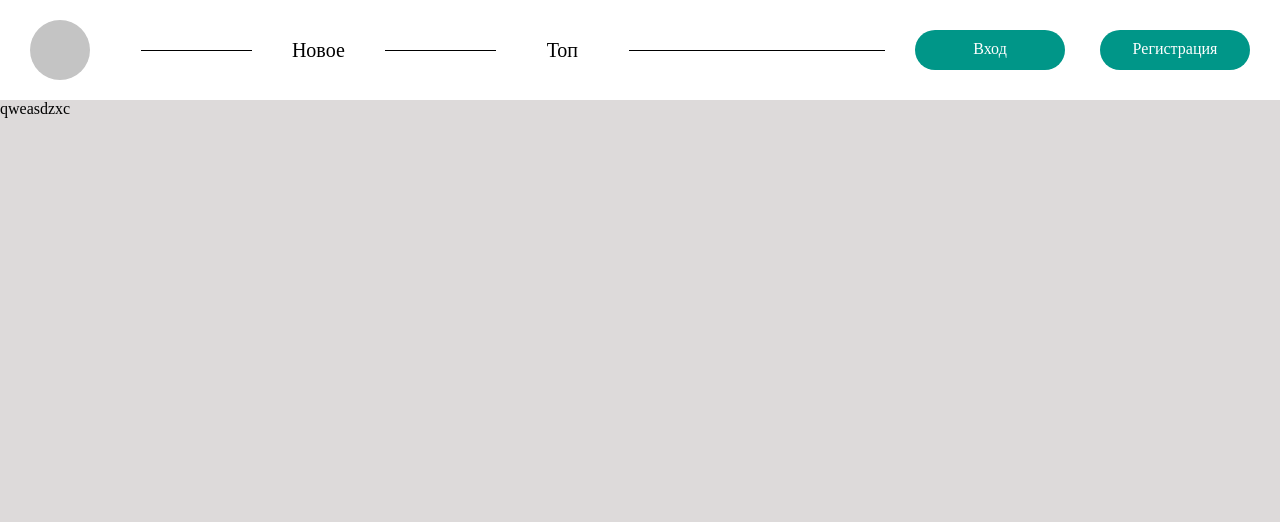
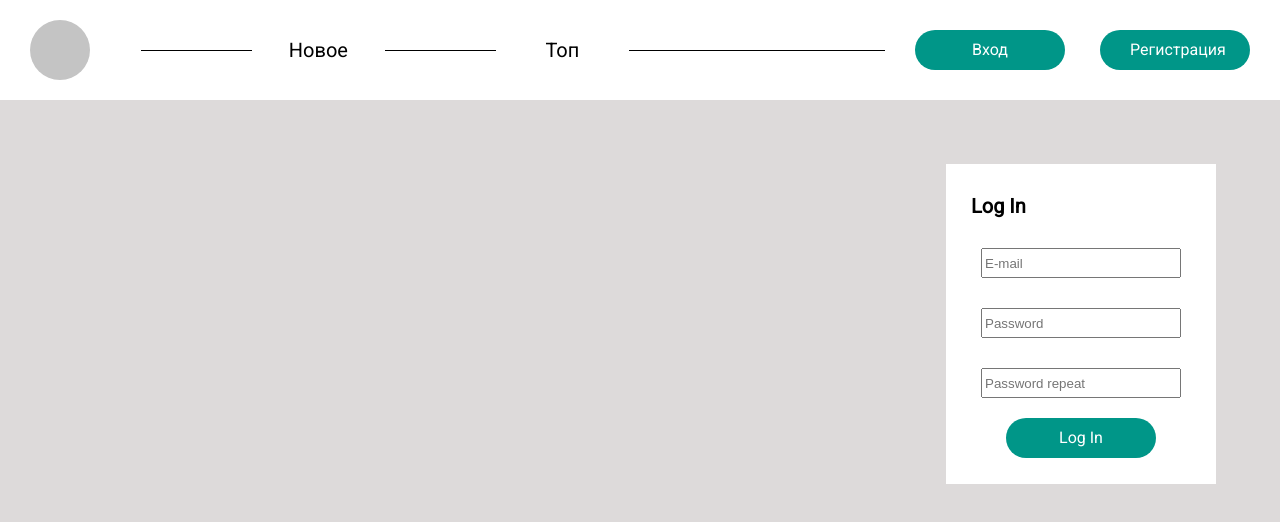
Before and after one commit to Bonfirium/coin-kick-webui, a React app: page / in a window 1280 px wide. Shown: the top 522 px of the page. Built offline with nearby package versions, Linux system fonts and the light colour scheme.

Commit message:
signup modal

```diff
--- a/src/app.jsx
+++ b/src/app.jsx
@@ -3,6 +3,7 @@ import React from 'react';
 import './assets/stylesheets/main.scss';
 import Header from './components/header.component';
 import MainPage from './components/pages/main-page.component';
+import SignUp from './components/modals/sign-up.component';
 
 export default class App extends React.Component {
 
@@ -10,6 +11,7 @@ export default class App extends React.Component {
 		return (
 			<div>
 				<Header />
+        <SignUp />
 				<MainPage />
 			</div>
 		);
--- a/src/assets/index.html
+++ b/src/assets/index.html
@@ -12,5 +12,6 @@
 
 <div id="root" />
 
+
 </body>
 </html>
--- /dev/null
+++ b/src/assets/stylesheets/_sign-up.scss
@@ -0,0 +1,29 @@
+#sign-up {
+    position: fixed;
+    display: block;
+    right: 64px;
+    top: 164px;
+    width: 250px;
+    height: 300px;
+    padding: 10px;
+    background-color: #FFF;
+    text-align: center;
+    h3 {
+        margin-left: 15px;
+        text-align: left;
+        font-size: 20px;
+        font-weight: 600;
+    }
+    form{
+
+        width: 100%;
+        .reg_form {
+            width: 80%;
+            height: 30px;
+            margin-top: 30px;
+        }
+        .btn {
+            margin: 20px auto 0;
+        }
+    }
+}
--- a/src/assets/stylesheets/main.scss
+++ b/src/assets/stylesheets/main.scss
@@ -1,9 +1,11 @@
 @import url('https://fonts.googleapis.com/css?family=Roboto');
 @import "header";
+@import "_sign-up";
 
 body, html {
 	margin: 0;
 	padding: 0;
+    font-family: 'Roboto';
 }
 
 body {
--- /dev/null
+++ b/src/components/modals/sign-up.component.jsx
@@ -0,0 +1,18 @@
+import React from 'react';
+
+export default class SignUp extends React.Component {
+
+    render() {
+        return (
+            <div id="sign-up">
+                <h3>Log In</h3>
+                <form action="">
+                    <input class="reg_form" type="text" placeholder="E-mail"/>
+                    <input class="reg_form" type="password" placeholder="Password"/>
+                    <input class="reg_form" type="password" placeholder="Password repeat"/>
+                    <div class="btn">Log In</div>
+                </form>
+            </div>
+        )
+    }
+}
--- a/src/components/pages/main-page.component.jsx
+++ b/src/components/pages/main-page.component.jsx
@@ -4,7 +4,7 @@ export default class MainPage extends React.Component {
 
 	render() {
 		return (
-			<span>qweasdzxc</span>
+			<span></span>
 		);
 	}
 
```
